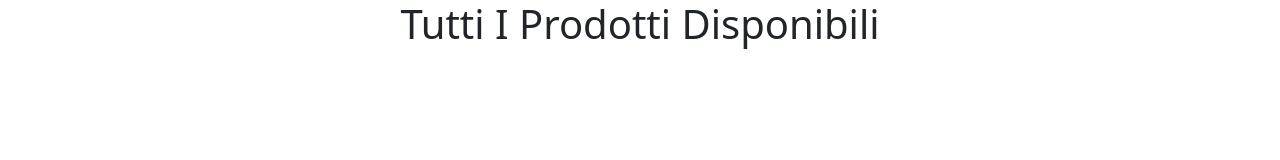
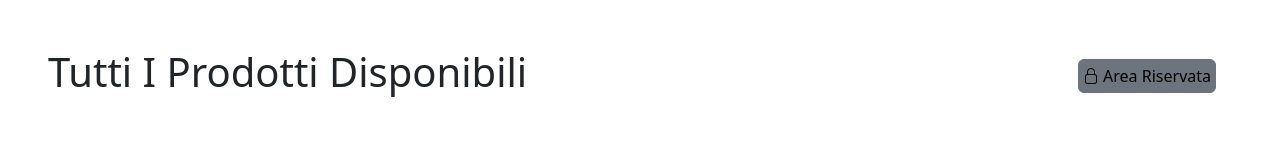
Before and after one commit to ABBA3124/U2-W3-D5-TEST-Settimanale, a plain HTML site: page homepage/index.html in a window 1280 px wide. Drawn offline with nearby package versions, Linux system fonts and the light colour scheme; no server answers.

Commit message:
hompage area riservata button

```diff
--- a/homepage/index.html
+++ b/homepage/index.html
@@ -9,10 +9,20 @@
       integrity="sha384-QWTKZyjpPEjISv5WaRU9OFeRpok6YctnYmDr5pNlyT2bRjXh0JMhjY6hW+ALEwIH"
       crossorigin="anonymous"
     />
+    <link rel="stylesheet" href="https://cdn.jsdelivr.net/npm/bootstrap-icons/font/bootstrap-icons.css" />
+
     <link rel="stylesheet" href="../homepage/index.css" />
   </head>
+
   <body>
-    <h1 class="text-center mb-5">Tutti I Prodotti Disponibili</h1>
+    <div class="m-5 d-flex justify-content-between align-items-center">
+      <h1 class="">Tutti I Prodotti Disponibili</h1>
+      <button class="btn btn-secondary me-3 p-1">
+        <a href="../backoffice/backoffice.html" class="text-black text-decoration-none">
+          <i class="bi bi-lock"></i> Area Riservata
+        </a>
+      </button>
+    </div>
     <div class="row m-5" id="product-container"></div>
     <script
       src="https://cdn.jsdelivr.net/npm/bootstrap@5.3.3/dist/js/bootstrap.bundle.min.js"
```
